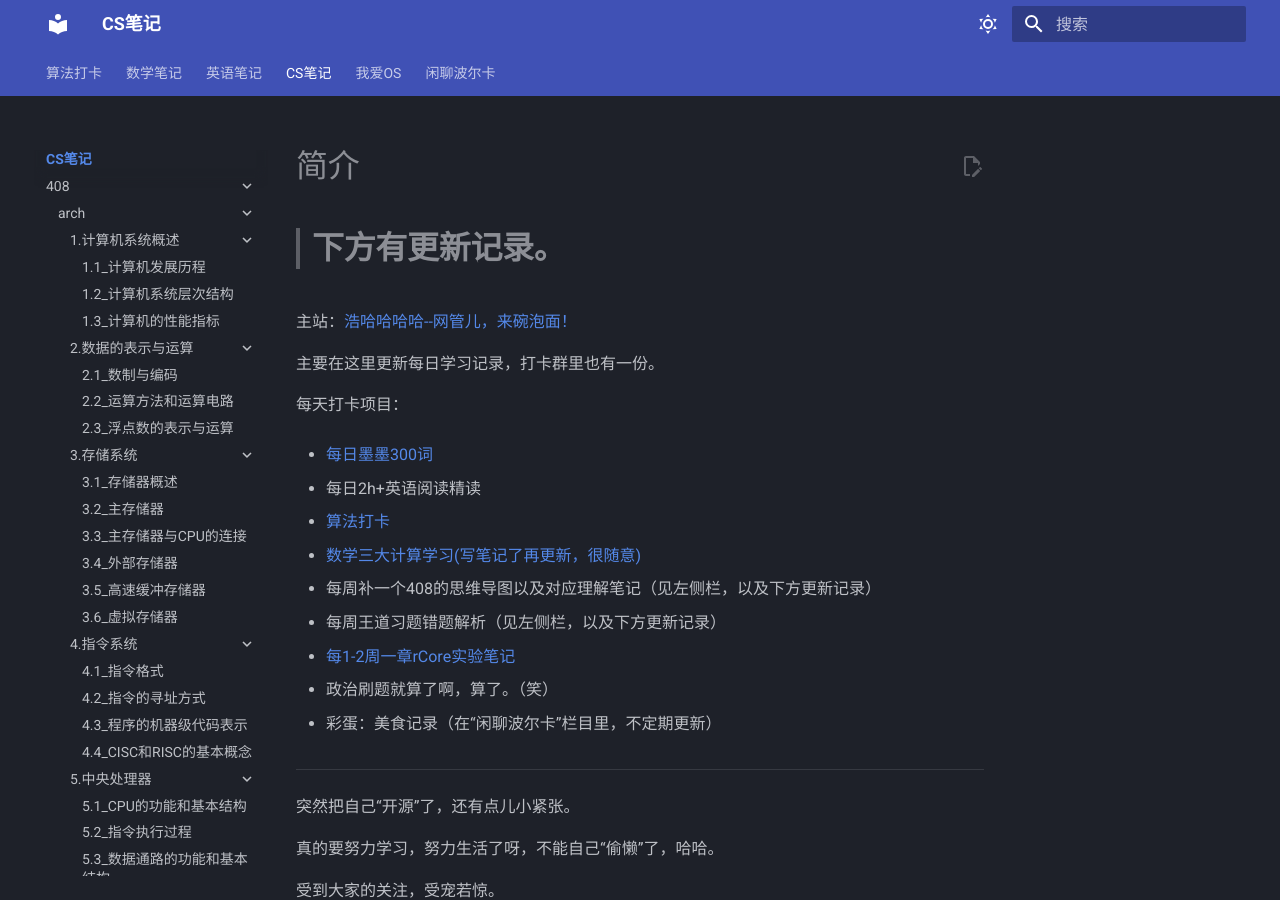
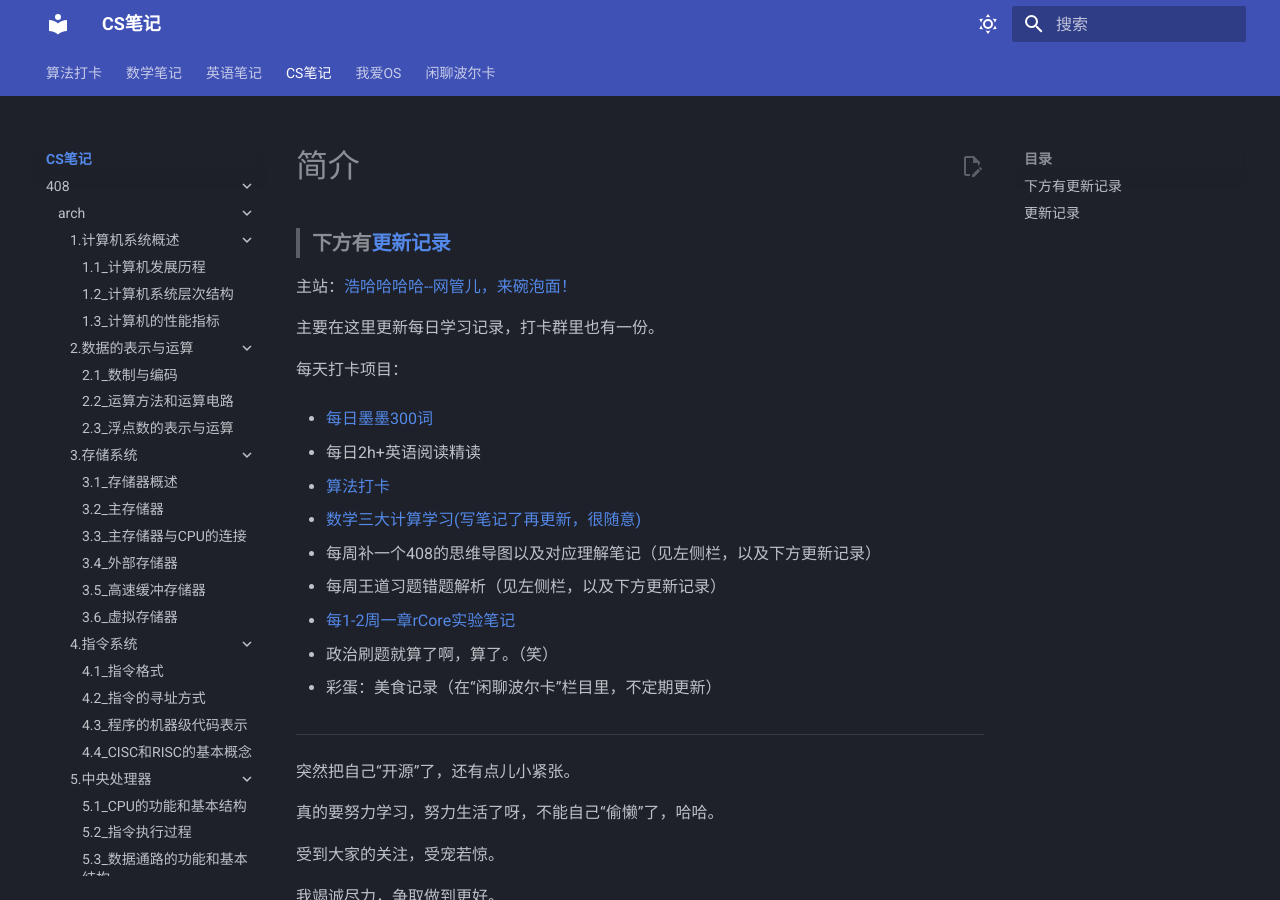
Before and after one commit to Haohahahaha/cs, an MkDocs documentation site: the page built from docs/index.md, in a window 1280 px wide and 900 px high. Built offline with MkDocs 1.6.1 and Material for MkDocs 9.7.7, drawn with Linux system fonts in a browser that asks for light colours; some of the changed lines change nothing that is shown.

Commit message:
2023-05-12_20:14:53 update

```diff
--- a/docs/index.md
+++ b/docs/index.md
@@ -1,6 +1,6 @@
 # 简介
 
-> # **下方有更新记录。**
+> ### **下方有<a id="update">更新记录</a>**
 
 主站：[浩哈哈哈哈--网管儿，来碗泡面！](https://haohaha.cn)
 
```
